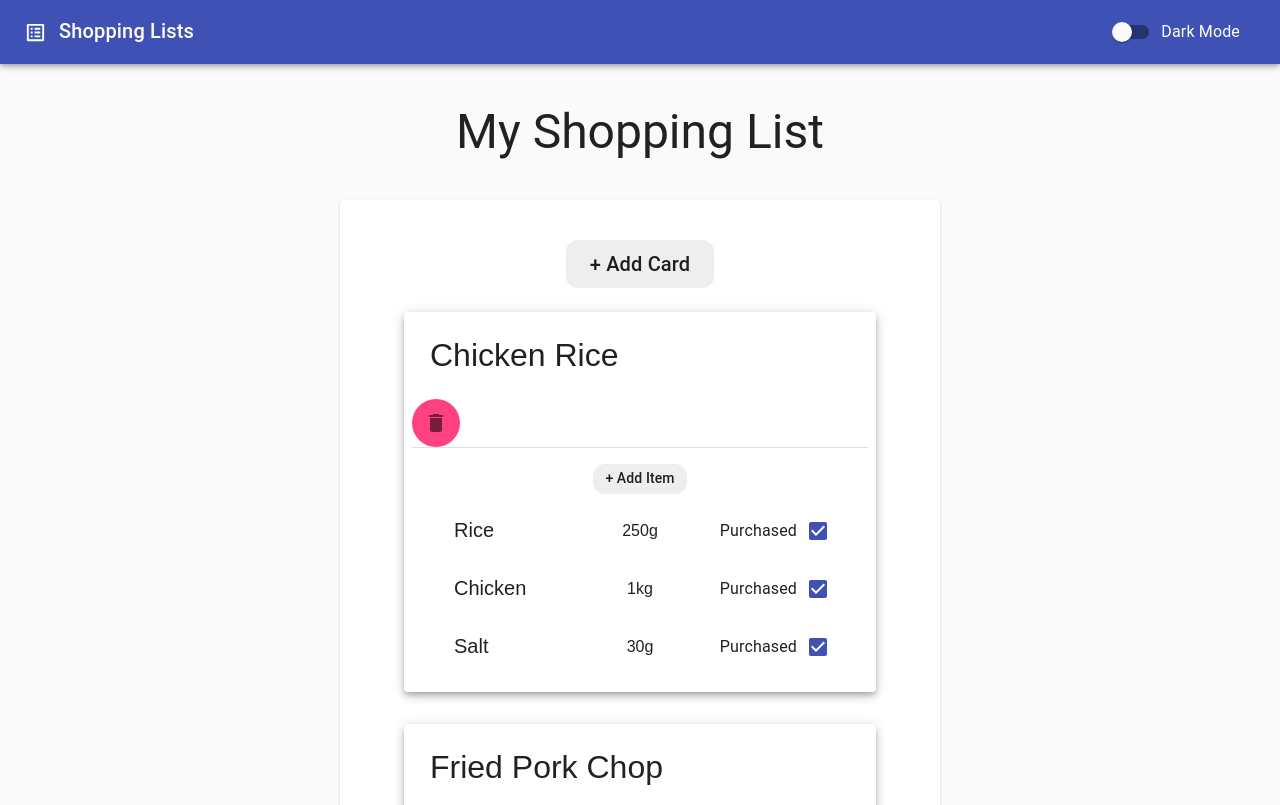
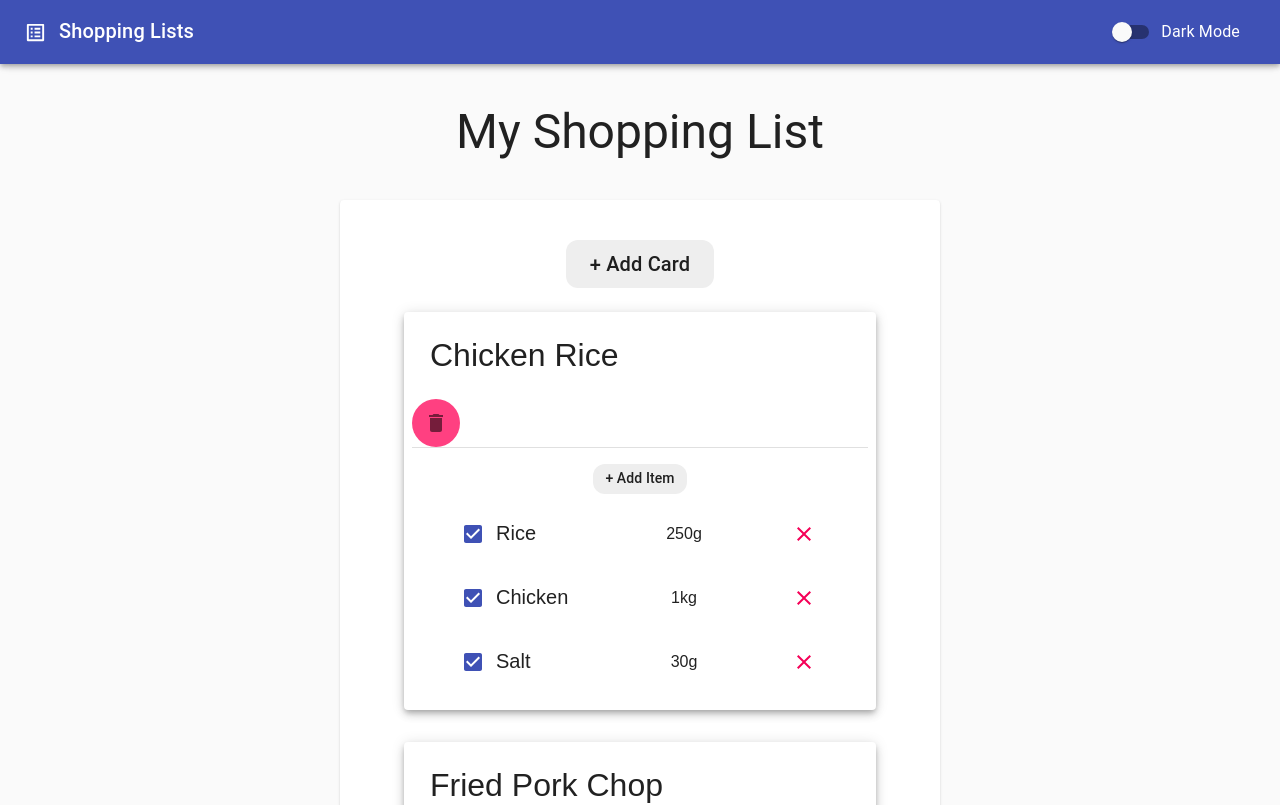
Before and after one commit to JLKP001/Shopping-Lists, a React (Create React App) app in the folder shopping-lists/: page / in a window 1280 px wide. Shown: the top 805 px of the page. Built offline with nearby package versions, Linux system fonts and the light colour scheme.

Commit message:
Added function to remove SubItem

```diff
--- a/shopping-lists/src/components/Item.js
+++ b/shopping-lists/src/components/Item.js
@@ -58,6 +58,7 @@ export const Item = ({
   renameItem,
   addSubItem,
   editSubItem,
+  removeSubItem,
 }) => {
   const classes = useStyles();
 
@@ -104,6 +105,7 @@ export const Item = ({
         parentId={itemData.id}
         items={itemData.subList}
         editSubItem={editSubItem}
+        removeSubItem={removeSubItem}
       />
     </Card>
   );
--- a/shopping-lists/src/components/ItemList.js
+++ b/shopping-lists/src/components/ItemList.js
@@ -75,6 +75,20 @@ export const ItemList = ({ listData, setListData }) => {
     setListData(newListData);
   };
 
+  const removeSubItem = (id, subId) => {
+    const newListData = listData.map((item) => {
+      if (item.id !== id) {
+        return item;
+      } else {
+        return {
+          ...item,
+          subList: item.subList.filter((subItem) => subItem.id !== subId),
+        };
+      }
+    });
+    setListData(newListData);
+  };
+
   const editSubItem = (id, subId, newSubItem) => {
     const newListData = listData.map((item) => {
       if (item.id !== id) {
@@ -109,6 +123,7 @@ export const ItemList = ({ listData, setListData }) => {
             renameItem={renameItem}
             addSubItem={addSubItem}
             editSubItem={editSubItem}
+            removeSubItem={removeSubItem}
           />
         );
       })}
--- a/shopping-lists/src/components/ItemSubList.js
+++ b/shopping-lists/src/components/ItemSubList.js
@@ -2,7 +2,12 @@ import React from "react";
 import { List, makeStyles } from "@material-ui/core";
 import { SubItem } from "./SubItem";
 
-export const ItemSubList = ({ parentId, items, editSubItem }) => {
+export const ItemSubList = ({
+  parentId,
+  items,
+  editSubItem,
+  removeSubItem,
+}) => {
   const onItemChange = (event, field, subId) => {
     const subItem = items.find((item) => item.id === subId);
 
@@ -25,6 +30,7 @@ export const ItemSubList = ({ parentId, items, editSubItem }) => {
             item={item}
             parentId={parentId}
             onItemChange={onItemChange}
+            removeSubItem={removeSubItem}
           />
         );
       })}
--- a/shopping-lists/src/components/SubItem.js
+++ b/shopping-lists/src/components/SubItem.js
@@ -1,11 +1,12 @@
 import React from "react";
 import {
   Checkbox,
-  FormControlLabel,
   Grid,
+  IconButton,
   ListItem,
   makeStyles,
 } from "@material-ui/core";
+import CloseIcon from "@material-ui/icons/Close";
 
 const useStyles = makeStyles((theme) => ({
   root: {
@@ -29,17 +30,24 @@ const useStyles = makeStyles((theme) => ({
     color: "inherit",
   },
   itemCheckbox: {
-    textAlign: "right",
+    textAlign: "left",
   },
 }));
 
-export const SubItem = ({ item, onItemChange }) => {
+export const SubItem = ({ item, parentId, onItemChange, removeSubItem }) => {
   const classes = useStyles();
 
   return (
     <ListItem className={classes.root}>
       <Grid container alignItems="center">
-        <Grid item sm={4}>
+        <Grid item className={classes.itemCheckbox}>
+          <Checkbox
+            color="primary"
+            checked={item.checked}
+            onChange={(e) => onItemChange(e, "checked", item.id)}
+          />
+        </Grid>
+        <Grid item sm={3}>
           <input
             type="text"
             value={item.name}
@@ -57,18 +65,16 @@ export const SubItem = ({ item, onItemChange }) => {
             size={3}
           />
         </Grid>
-        <Grid item sm={4} className={classes.itemCheckbox}>
-          <FormControlLabel
-            control={
-              <Checkbox
-                color="primary"
-                checked={item.checked}
-                onChange={(e) => onItemChange(e, "checked", item.id)}
-              />
-            }
-            label="Purchased"
-            labelPlacement="start"
-          />
+
+        <Grid item>
+          <IconButton
+            color="secondary"
+            onClick={() => {
+              removeSubItem(parentId, item.id);
+            }}
+          >
+            <CloseIcon />
+          </IconButton>
         </Grid>
       </Grid>
     </ListItem>
```
